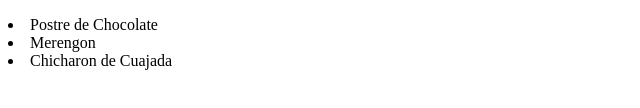
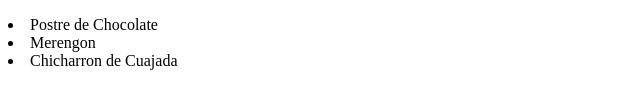
Before and after one commit to StickMora/Comidas-favoritas, a plain HTML site: page index.html in a window 1280 px wide. Shown: the part 352-460 px from the top of the page, 0-640 px from the left. Drawn offline with Linux system fonts and the light colour scheme.

Commit message:
se corrige ortografia

```diff
--- a/index.html
+++ b/index.html
@@ -24,7 +24,7 @@
     <h2>Postres</h2>
     <li>Postre de Chocolate</li>
     <li>Merengon</li>
-    <li>Chicharon de Cuajada</li>
+    <li>Chicharron de Cuajada</li>
 
 </body>
 </html>
```
